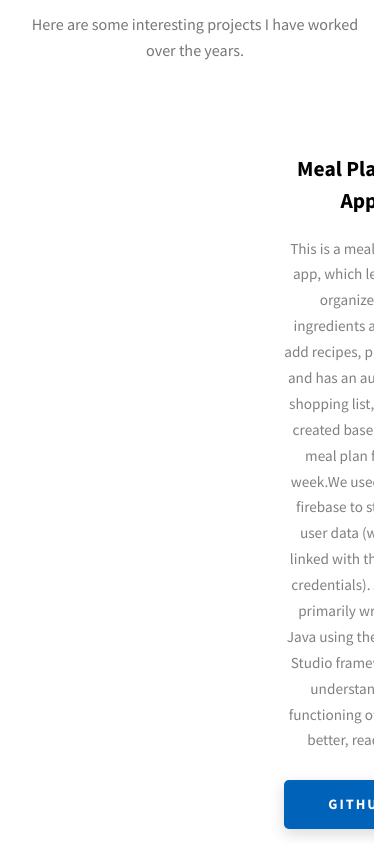
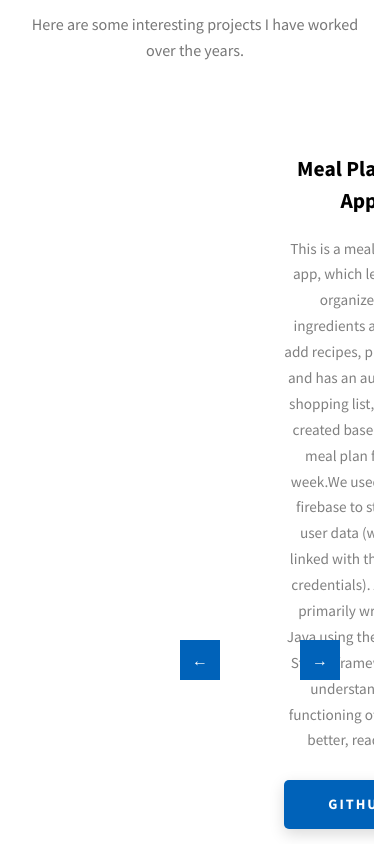
Before and after one commit to vedudx/vedudx-vedudx.github.io, a website: page index.html in a window 390 px wide. Shown: the part 3000-3844 px from the top of the page. Drawn offline with Linux system fonts and the light colour scheme.

Commit message:
resizing project carousel again

```diff
--- a/css/style.css
+++ b/css/style.css
@@ -465,15 +465,56 @@ textarea {
 
 }
 
- /* .projects__row{
+
+
+.projects-carousel__button {
+  position: absolute;
+  top: 60%;
+  transform: translateY(-50%);
+  background: #0062b9;
+  color: #fff;
+  border: none;
+  padding: 10px;
+  font-size: 20px; /* Adjust the size as needed */
+  cursor: pointer;
+}
+
+.projects-carousel__button--prev {
+  left: 180px;
+}
+
+.projects-carousel__button--next {
+  right: 50px;
+}
+
+@media only screen and (max-width: 768px) {
+  .projects-carousel__slides {
+    flex-direction: column; /* Stack slides vertically on mobile if necessary */
+  }
+
+  .projects-carousel__button {
+    padding: 8px;
+    font-size: 16px;
+    top: 50%;
+    width: 40px; /* Explicit width and height can help create a larger touch target */
+    height: 40px;
+  }
+
+  .projects-carousel__button--prev,
+  .projects-carousel__button--next {
+    transform: translateY(-50%);
+  }
+}
+
+ .projects__row{
   /* min-width: 100%; */
-  /* flex-shrink: 0;
+  /* flex-shrink: 0; */
   flex: 0 0 100%;
   display: flex;
   transition: transform 0.5s ease;
-}  */
+}
 
-.projects-carousel__button {
+/* .projects-carousel__button {
   position: absolute;
   top: 50%;
   transform: translateY(-50%);
@@ -490,7 +531,7 @@ textarea {
 
 .projects-carousel__button--next {
   right: 0;
-}
+} */
 
 .project-cs-hero {
   color: #fff;
@@ -784,39 +825,6 @@ textarea {
     -webkit-animation: wheel 1.3s infinite; }
 
 
-.projects-carousel__button {
-  position: absolute;
-  top: 60%;
-  transform: translateY(-50%);
-  background: #0062b9;
-  color: #fff;
-  border: none;
-  padding: 10px;
-  font-size: 20px; /* Adjust the size as needed */
-  cursor: pointer;
-}
-
-.projects-carousel__button--prev {
-  left: 180px;
-}
-
-.projects-carousel__button--next {
-  right: 50px;
-}
-
-@media only screen and (max-width: 768px) {
-  .projects-carousel__button {
-    padding: 8px; /* Reduce padding for mobile */
-    font-size: 16px; /* Reduce font size for mobile */
-    top: 50%; /* Adjust vertical position */
-  }
-
-  .projects-carousel__button--prev,
-  .projects-carousel__button--next {
-    transform: translateY(-50%) !important; /* Ensure the button is vertically centered */
-  }
-}
-
 .experience-timeline {
   margin-top: 30px;
 }
```
